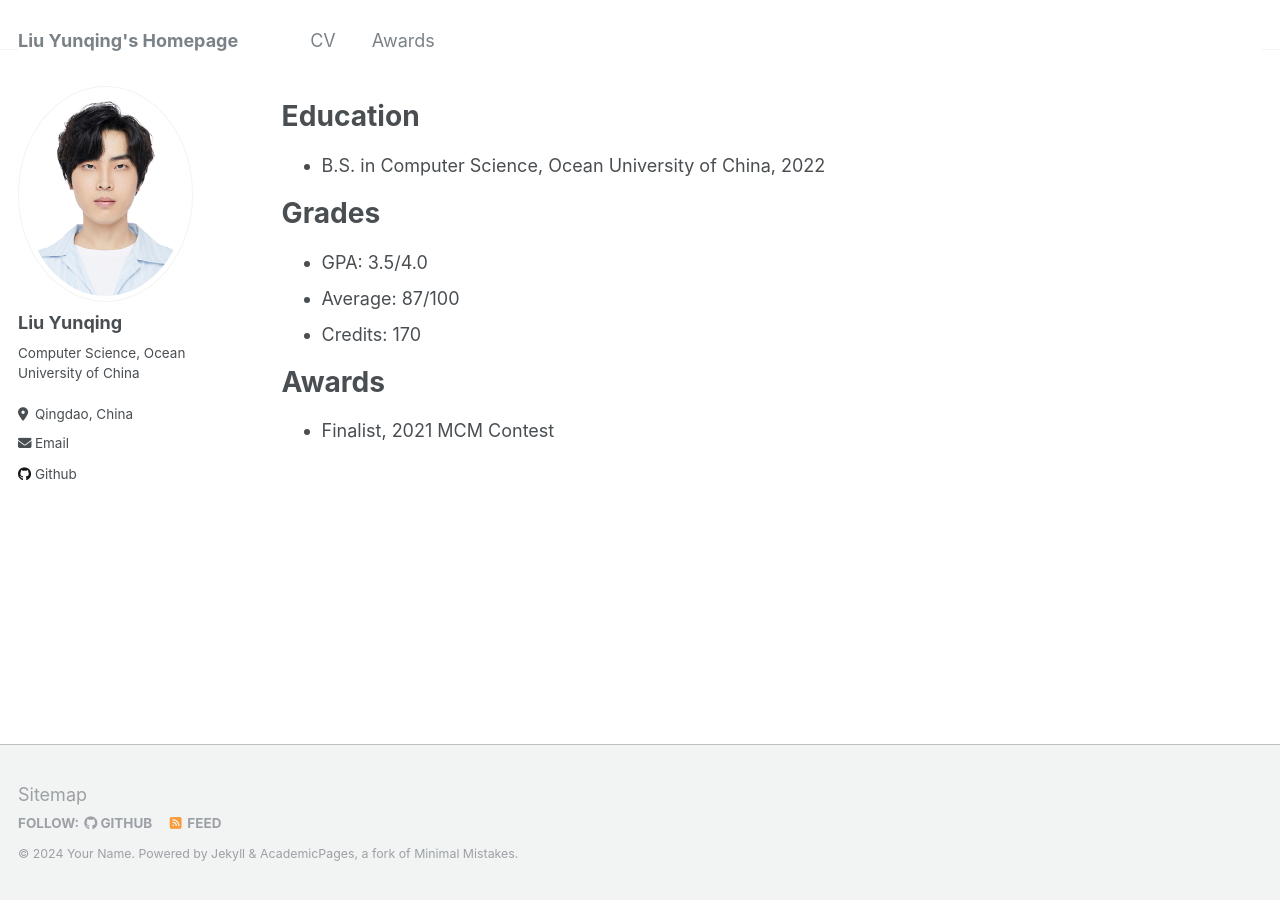
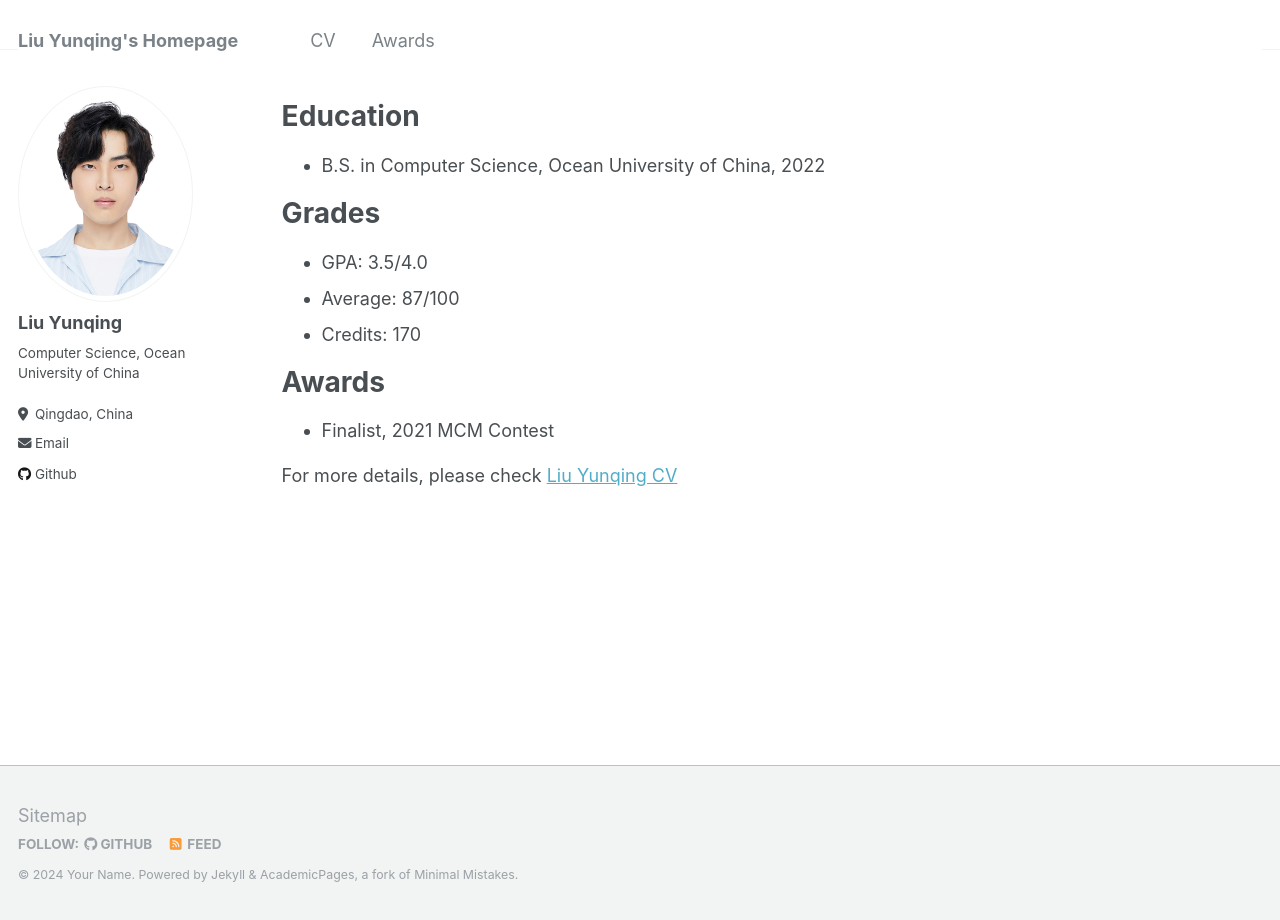
Before and after one commit to SkyworldPaladin/skyworldpaladin.github.io, a Jekyll site: the page built from _pages/cv.md, in a window 1280 px wide. Built offline with Jekyll 4.4.1, drawn with Linux system fonts in a browser that asks for light colours.

Commit message:
Update 5(cv.md)

```diff
--- a/_pages/cv.md
+++ b/_pages/cv.md
@@ -24,6 +24,9 @@ Grades
 Awards
 =====
 * Finalist, 2021 MCM Contest
+
+
+For more details, please check [Liu Yunqing CV](../files/Liu Yunqing CV.pdf)
 
 <!-- 以下为注释
 Work experience
```
